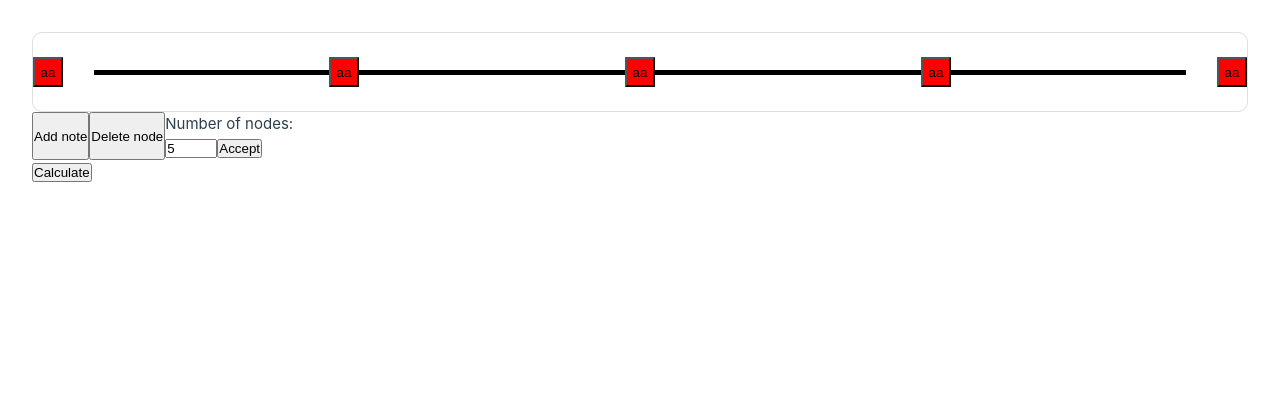
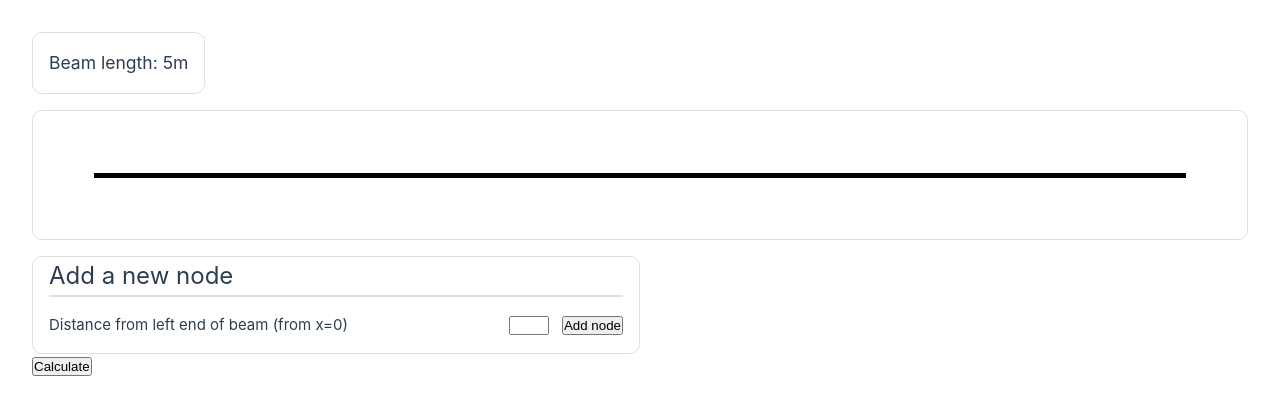
Before and after one commit to Bandae/BEAM-C, a Vue app: page / in a window 1280 px wide. Both pictures are taken after typing "5" into the empty fields and a click on the button "Accept". Shown: the top 414 px of the page. Built offline with nearby package versions, Linux system fonts and the light colour scheme.

Commit message:
Changed concept
- Beam length set before accessing site
- Nodes placed according to their length, not with flex
- Set node length on adding, not inside

```diff
--- a/src/assets/main.css
+++ b/src/assets/main.css
@@ -7,3 +7,12 @@
 
   font-weight: normal;
 }
+
+input[type="number"]::-webkit-inner-spin-button {
+  display: none;
+}
+
+input[type="number"] {
+  width: 3em;
+  -moz-appearance: textfield;
+}
--- a/src/components/Node.vue
+++ b/src/components/Node.vue
@@ -1,12 +1,11 @@
 <script setup>
 import { ref } from 'vue';
+const props = defineProps({ node_number: Number, n_length: Number, beam_length: Number});
+const emit = defineEmits(['node_change', 'node_delete'])
+
 const is_open = ref(false);
 const menu_open = ref(0);
-const n_length = ref(0);
-const node_data = ref({item: "none"});
-
-const props = defineProps({ node_number: Number });
-const emit = defineEmits(['node_change'])
+const node_data = ref({item: "empty", n_length:props.n_length});
 
 function add_beam_elem(event, item){
   switch(item){
@@ -21,31 +20,31 @@ function add_beam_elem(event, item){
       node_data.value = {item: "torque", mag:event.target.elements.mag.value}
       break;
   }
-  emit('node_change', props.node_number, n_length.value, node_data.value);
+  emit('node_change', props.node_number, props.n_length, node_data.value);
+  is_open.value = false
 }
-function del_beam_elem(){
-  emit('node_change', props.node_number, n_length.value, {item:"empty"})
+function clear_beam_elem(){
+  emit('node_change', props.node_number, props.n_length, {item:"empty"})
+}
+function delete_node(){
+  emit('node_delete', props.node_number)
+  is_open.value = false
 }
 // narazie zrobie ze w kazdym miejscu jest tylko jena rzecz, sila albo moment albo podpora, ale potem trzeba zmienic
 
 </script>
 
 <template>
-<button class="node" @click="is_open = !is_open">aa</button>
+<button class="node" :style="`--left: ${props.n_length/props.beam_length*100}%`" @click="is_open = !is_open">aa</button>
 
 <Teleport to="body">
   <div v-if="is_open" class="popup-background">
     <div class="popup">
-      <div class="length-box">
-        <label>Distance from left end of beam (x=0)</label>
-        <input type="number" name="length" min="0" v-model="n_length">
-      </div>
-      <hr>
       <div class="item-type-container">
         <button @click="menu_open = 0">Podpora</button>
         <button @click="menu_open = 1">Siła</button>
         <button @click="menu_open = 2">Moment</button>
-        <button @click="del_beam_elem">Clear</button>
+        <button @click="clear_beam_elem">Clear</button>
       </div>
       <div class="options-container">
         <form @submit.prevent="add_beam_elem($event, 0)" v-if="menu_open == 0">
@@ -74,6 +73,7 @@ function del_beam_elem(){
           <button type="submit">Accept</button>
         </form>
       </div>
+      <button @click="delete_node">Delete node</button>
       <button @click="is_open = !is_open">close</button>
     </div>
   </div>
@@ -83,7 +83,7 @@ function del_beam_elem(){
 <style scoped>
 .popup{
   position: absolute;
-  z-index: 999;
+  z-index: 1000;
   top: 20%;
   left: 15%;
   border-radius: 10px;
@@ -96,14 +96,17 @@ function del_beam_elem(){
   margin-bottom: 0.5rem;
 }
 
-hr {
-  border-top: 1px dashed red;
-}
-
 .node {
+  /* zrobic tu pulsujace kolka jasnoniebieskie jesli jest empty*/
+  position: absolute;
+  --left: 0%;
+  left: calc(var(--left) - 15px);
+  top: calc(50% - 15px);
   width: 30px;
   height: 30px;
-  background-color: red;
+  background-color: blue;
+  border: none;
+  border-radius: 50%;
   z-index: 10;
   text-align: center;
   margin-top: auto;
@@ -115,30 +118,41 @@ hr {
   background-color: rgba(0,0,0,0.4);
   width: 100vw;
   height: 100vh;
-  z-index: 998;
+  z-index: 999;
   top: 0;
 }
 
 .length-box{
   display: flex;
-  justify-content: space-between;
+  flex-direction: row;
+  align-items: center;
 }
 
-form {
+.length-box input{
+  margin-left: auto;
+  width: 4em;
+}
+
+.length-box button{
+  padding: 0.3rem;
+  margin-left: 0.5rem;
+}
+
+.options-container form {
   display: flex;
   flex-direction: column;
   align-items: center;
 }
 
-form *{
+.options-container form *{
   width: 50%;
 }
 
-form button{
+.options-container form button{
   margin-top: 10px;
 }
 
-form input {
+.options-container form input {
   margin-bottom: 10px;
 }
 </style>
--- /dev/null
+++ b/src/utils/calc_fn.js
@@ -0,0 +1,58 @@
+function round_to_2(num){
+  return Math.round(num * 100) / 100;
+}
+
+function check_static(supports){
+  let pin = 0;
+  let roll = 0;
+  let fix = 0;
+
+  for (const sup of supports){
+    switch(sup.type){
+      case "pin":
+        pin++;
+        break;
+      case "roll":
+        roll++;
+        break;
+      case "fix":
+        fix++;
+        break;
+    }
+  }
+  if((pin === 0 && roll === 3 && fix === 0)||
+  (pin === 1 && roll === 1 && fix === 0)||
+  (pin === 0 && roll === 0 && fix === 1))
+  {return true}
+  else {return false}
+}
+
+export function calculate_beam(){
+  let supports = []
+  let forces_hor = []
+  let forces_ver = []
+  let torques = []
+
+  for (const node of nodes.value) {
+    switch(node.item){
+      case "support":
+        supports.push(node)
+        break;
+      case "torque":
+        torques.push(node)
+        break;
+      case "force":
+        const hor = round_to_2(node.mag * Math.cos(node.angle / (180/Math.PI)))
+        const ver = round_to_2(node.mag * Math.sin(node.angle / (180/Math.PI)))
+        forces_hor.push({mag: hor, length:node.length});
+        forces_ver.push({mag: ver, length:node.length});
+        break;
+    }
+  }
+  if (check_static(supports) === false) {
+    alert("Belka statycznie niewyznaczalna.");
+    return
+  }
+  const x_sum = (forces_ver.map(el => el.mag)).reduce((a, b) => a+b, 0);
+  const y_sum = (forces_hor.map(el => el.mag)).reduce((a, b) => a+b, 0);
+}
--- a/src/views/HomeView.vue
+++ b/src/views/HomeView.vue
@@ -1,112 +1,54 @@
 <script setup>
 import { ref } from 'vue'
+import { calculate_beam } from '../utils/calc_fn';
 import Node from '@/components/Node.vue'
 
-const nodes = ref([{item: "support", type:"fix", length:0}, {item: "force", angle:90, mag:200, length:1}, {item: "support", type:"roll", length:2}]);
+// wszedzie gdzie parseInt jest
+// zmienic na text i sprawdzac, zeby sie dalo po przecinku liczby dawac
 
-function round_to_2(num){
-  return Math.round(num * 100) / 100;
-}
-function check_static(supports){
-  let pin = 0;
-  let roll = 0;
-  let fix = 0;
+const nodes = ref([]);
+const beam_length = ref()
 
-  for (const sup of supports){
-    switch(sup.type){
-      case "pin":
-        pin++;
-        break;
-      case "roll":
-        roll++;
-        break;
-      case "fix":
-        fix++;
-        break;
-    }
-  }
-  if((pin === 0 && roll === 3 && fix === 0)||
-  (pin === 1 && roll === 1 && fix === 0)||
-  (pin === 0 && roll === 0 && fix === 1))
-  {return true}
-  else {return false}
-}
-function add_node(){
-  if (nodes.value.length < 10){
-    nodes.value.push({item:"empty"});
+function add_node(event){
+  const passed_length = parseInt(event.target.elements.n_length.value)
+  const same_nodes = nodes.value.filter(obj => obj.n_length === passed_length)
+  if (nodes.value.length < 10 && same_nodes.length == 0){
+    nodes.value.push({item:"empty", n_length:passed_length});
   }
 }
-function delete_node(){
-  if (nodes.value.length > 2){
-    nodes.value.pop();
-  }
-}
-function ch_node_amount(event){
-  const val = event.target.elements.node_amount.value;
-  const current = nodes.value.length
-  if (current == val) {return}
-  else if (val < current) {
-    for (let x=0; x<(current-val); x++){
-      delete_node()
-    }
-  }
-  else {
-    for (let x=0; x<(val-current); x++){
-      add_node()
-    }
-  }
-}
-function update_nodes(index, length, data){
-  data.length = length;
+function update_nodes(index, n_length, data){
+  data.n_length = n_length;
   nodes.value[index] = data;
 }
-function calculate_beam(){
-  let supports = []
-  let forces_hor = []
-  let forces_ver = []
-  let torques = []
-
-  for (const node of nodes.value) {
-    switch(node.item){
-      case "support":
-        supports.push(node)
-        break;
-      case "torque":
-        torques.push(node)
-        break;
-      case "force":
-        const hor = round_to_2(node.mag * Math.cos(node.angle / (180/Math.PI)))
-        const ver = round_to_2(node.mag * Math.sin(node.angle / (180/Math.PI)))
-        forces_hor.push({mag: hor, length:node.length});
-        forces_ver.push({mag: ver, length:node.length});
-        break;
-    }
-  }
-  // obliczanie reakcji, po x, y
-  if (check_static(supports) === false) {
-    alert("Belka statycznie niewyznaczalna.");
-    return
-  }
-  const x_sum = (forces_ver.map(el => el.mag)).reduce((a, b) => a+b, 0);
-  const y_sum = (forces_hor.map(el => el.mag)).reduce((a, b) => a+b, 0);
-  // sig M
+function set_beam_length(event){
+  beam_length.value = parseInt(event.target.elements.beam_length.value)
 }
 </script>
 
 <template>
-  <main>
-    <div class="beam">
-      <Node v-for="[index, node] in nodes.entries()" :node_number="index" @node_change="(i, l, data) => update_nodes(i, l, data)"/>
+  <form class="set-beam-length-container" @submit.prevent="set_beam_length" v-if="!beam_length">
+    <label>Set the length of the beam [m]</label>
+    <input type="number" name="beam_length" min="0" max="10" required>
+    <button type="submit">Accept</button>
+  </form>
+  <div class="beam-length-container" v-else>
+    <h3>Beam length: {{ beam_length }}m</h3>
+  </div>
+  <main v-if="beam_length">
+    <div class="beam-container">
+      <div class="beam">
+        <Node v-for="[index, node] in nodes.entries()" :node_number="index" :n_length="node.n_length" :beam_length="beam_length" @node_change="(i, l, data) => update_nodes(i, l, data)" @node_delete="(i) => nodes.splice(i, 1)"/>
+      </div>
     </div>
-    <div class="node-amount-container">
-      <button class="add" @click="add_node">Add note</button>
-      <button class="delete" @click="delete_node">Delete node</button>
-      <form @submit.prevent="ch_node_amount">
-        <p>Number of nodes:</p>
-        <input type="number" name="node_amount" id="node-amount" min="2" max="10">
-        <button type="submit">Accept</button>
-      </form>
-    </div>
+    <form class="add-node-container" @submit.prevent="add_node">
+      <p>Add a new node</p>
+      <hr>
+      <div>
+        <label>Distance from left end of beam (from x=0)</label>
+        <input type="number" name="n_length" min="0" :max="beam_length" required>
+        <button type="submit">Add node</button>
+      </div>
+    </form>
     <button @click="calculate_beam">Calculate</button>
   </main>
 </template>
@@ -114,11 +56,15 @@ function calculate_beam(){
 <style>
 .beam {
   position: relative;
+  height: 8rem;
+  width: 90%;
+}
+
+.beam-container {
   border: 1px solid #dfdfdf;
   border-radius: 10px;
-  height: 5rem;
   display: flex;
-  justify-content: space-between;
+  justify-content: center;
 }
 
 .beam::before {
@@ -127,11 +73,60 @@ function calculate_beam(){
   margin: 0 auto;
   position: absolute;
   inset: 48% 0 0 0;
-  width: 90%;
 }
 
-.node-amount-container{
-  display: flex;
+.add-node-container{
+  border: 1px solid #dfdfdf;
+  padding: 0 1rem 1rem 1rem;
+  margin-top: 1rem;
+  border-radius: 10px;
+  width: 50%;
 }
 
+.add-node-container div{
+  display: flex;
+  align-items: center;
+}
+
+.add-node-container input{
+  margin-left: auto;
+  margin-right: 1em;
+}
+
+.add-node-container p{
+  font-size: 1.5rem;
+}
+
+.set-beam-length-container {
+  border: 1px solid #dfdfdf;
+  padding: 1rem;
+  margin-bottom: 1rem;
+  border-radius: 10px;
+  width: 50%;
+  display: flex;
+  align-items: center;
+}
+
+.beam-length-container {
+  border: 1px solid #dfdfdf;
+  padding: 1rem;
+  margin-bottom: 1rem;
+  border-radius: 10px;
+  width: fit-content;
+}
+
+.set-beam-length-container input {
+  margin-left: auto;
+  margin-right: 1em;
+}
+
+.set-beam-length-container p {
+  font-size: 1.5rem;
+}
+
+hr {
+  border: none;
+  border: 1px solid #dfdfdf;
+  margin-bottom: 1rem;
+}
 </style>
```
